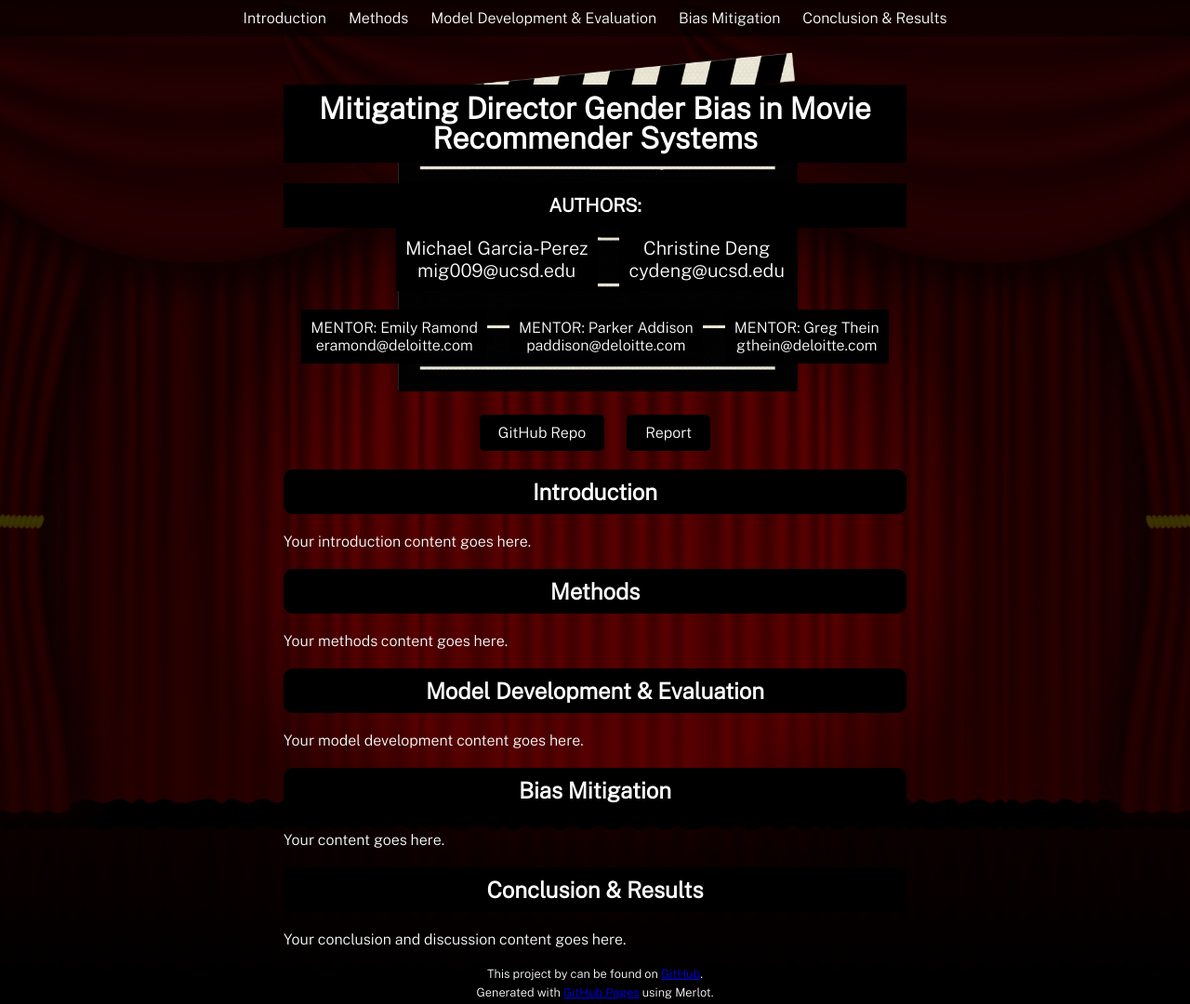
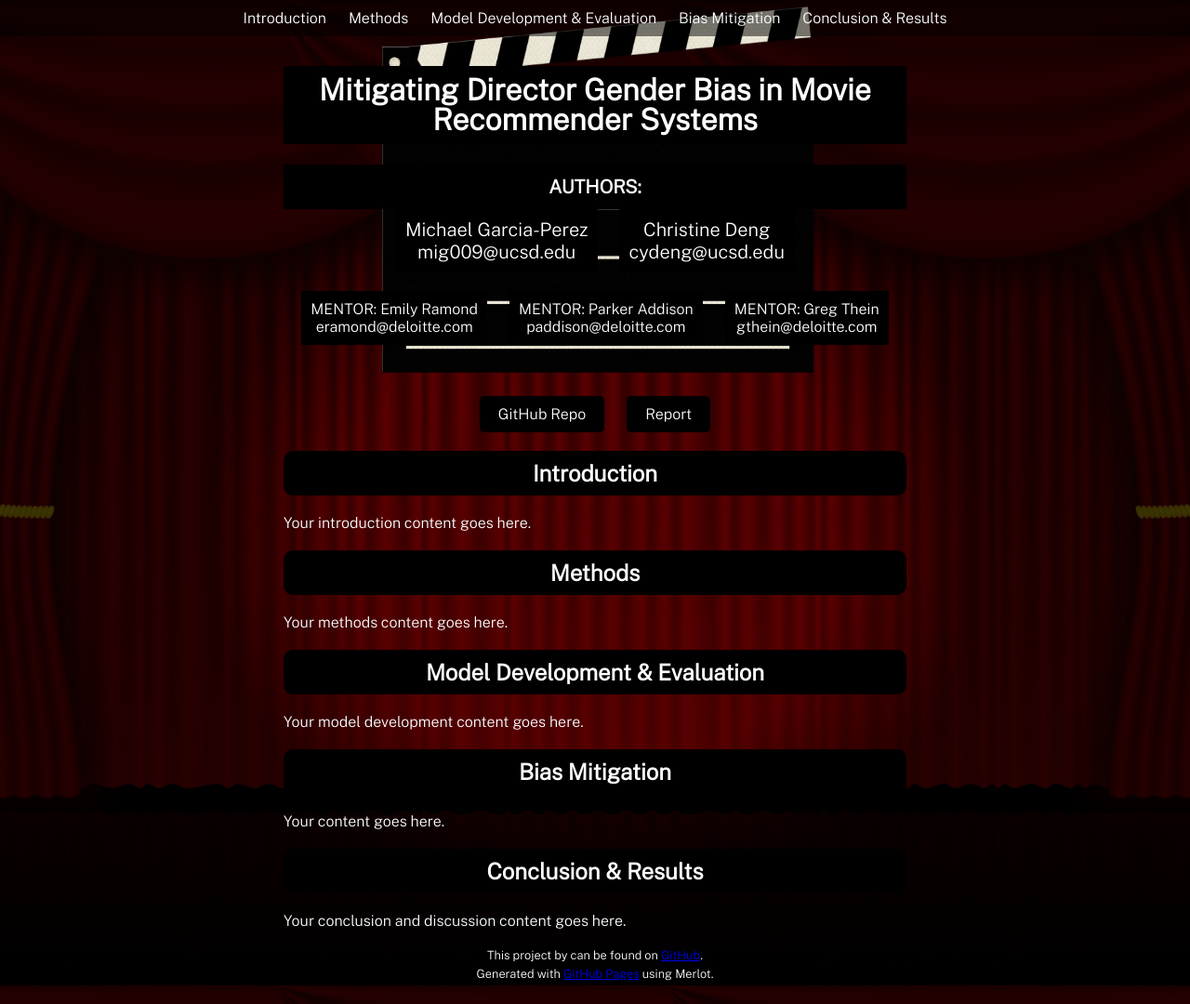
Before and after one commit to michael-garciaperez/DSC180A-Methodology-5, a Jekyll site: the page built from index.md, in a window 1280 px wide and 1080 px high. Shown: the whole window at 93% size. Built offline with Jekyll 4.4.1, drawn with Linux system fonts in a browser that asks for light colours.

Commit message:
Update style.scss

```diff
--- a/assets/css/style.scss
+++ b/assets/css/style.scss
@@ -1,5 +1,6 @@
 ---
 ---
+
 @import url('https://fonts.googleapis.com/css2?family=Public+Sans:wght@300&display=swap');
 
 /* STYLES */
@@ -11,7 +12,6 @@ body {
   font-family: 'Public Sans', sans-serif;
   color: white;
   margin: 0;
-  padding-top: 50px; /* Adjusted padding-top to move everything up */
 }
 
 div.shell {
@@ -27,7 +27,7 @@ header {
   z-index: 2;
   margin: 0 auto;
   max-width: 670px; /* Adjusted maximum width */
-  padding: 20px 40px 25px; /* Reduced top padding */
+  padding: 50px 40px 25px; /* Decreased top padding to move the image up more */
   background-image: url('../images/clap_board.png');
   background-size: contain; /* Adjusted background size */
   background-repeat: no-repeat;
```
